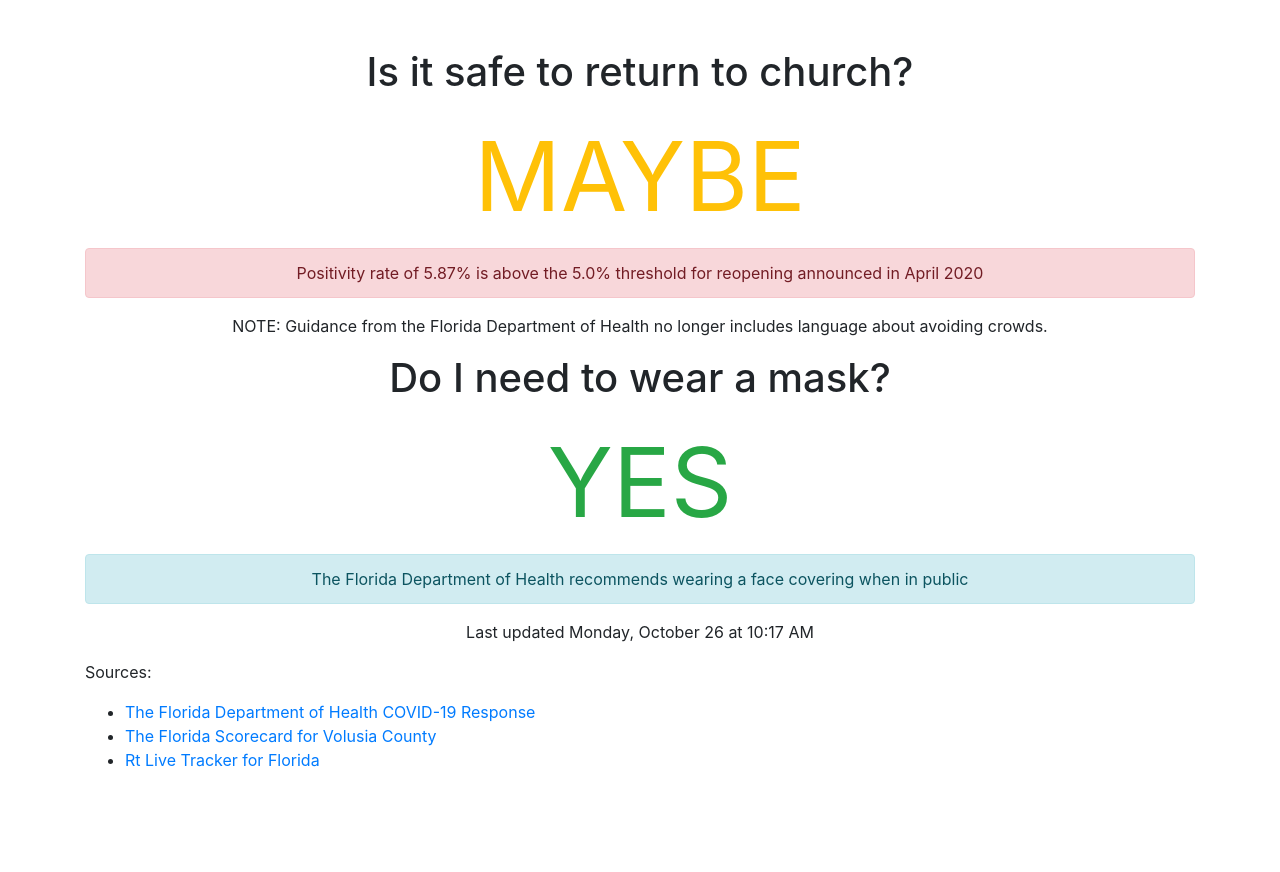
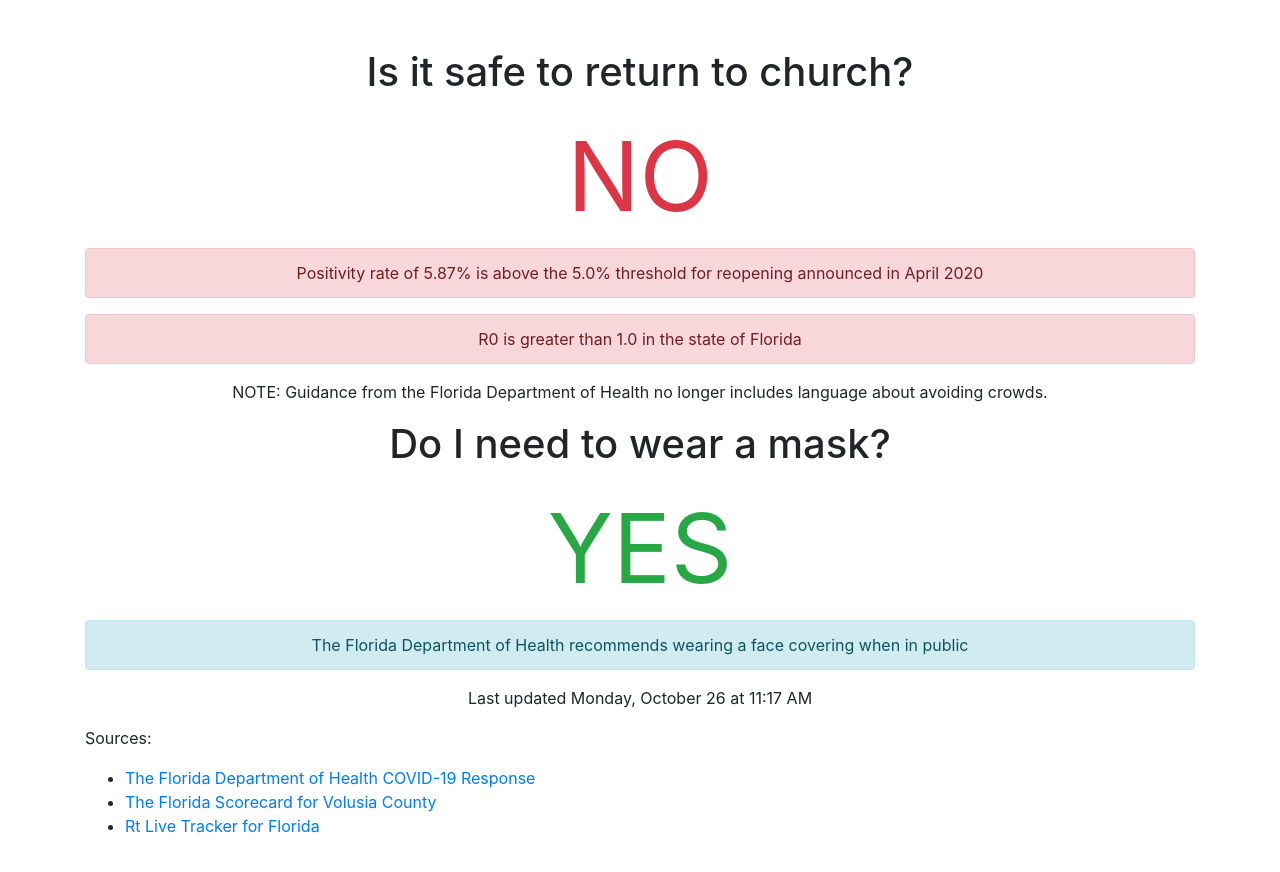
Before and after one commit to thinkjson/timeforchurch, a Jekyll site: the page built from index.md, in a window 1280 px wide. Shown: the top 872 px of the page. Built offline with Jekyll 4.4.1, drawn with Linux system fonts in a browser that asks for light colours; our own code applies the rules of GitHub Pages for plain Markdown files.

Commit message:
Updating data

```diff
--- a/_includes/data.html
+++ b/_includes/data.html
@@ -1,8 +1,8 @@
 
     <h1>Is it safe to return to church?</h1>
-    <div class="outcome text-warning">MAYBE</div>
+    <div class="outcome text-danger">NO</div>
     <div class="alert alert-danger" role="alert">Positivity rate of 5.87% is above the 5.0% threshold for reopening announced in April 2020</div>
-
+    <div class="alert alert-danger" role="alert">R0 is greater than 1.0 in the state of Florida</div>
 
     <p>NOTE: Guidance from the Florida Department of Health no longer includes language about avoiding crowds.</p>
 
@@ -10,4 +10,4 @@
     <div class="outcome text-success">YES</div>
     <div class="alert alert-info" role="alert">The Florida Department of Health recommends wearing a face covering when in public</div>
 
-    <p>Last updated Monday, October 26 at 10:17 AM</p>
+    <p>Last updated Monday, October 26 at 11:17 AM</p>
```
